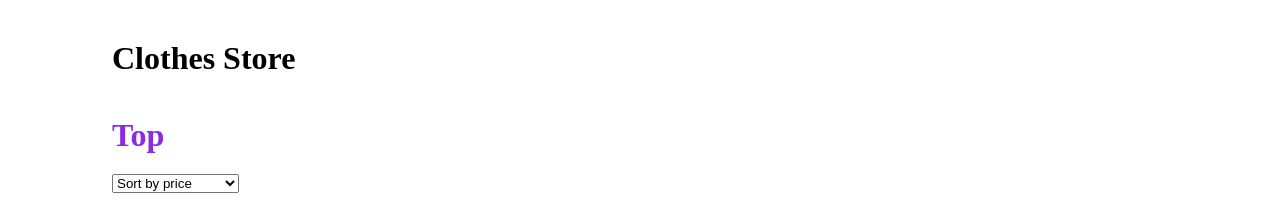
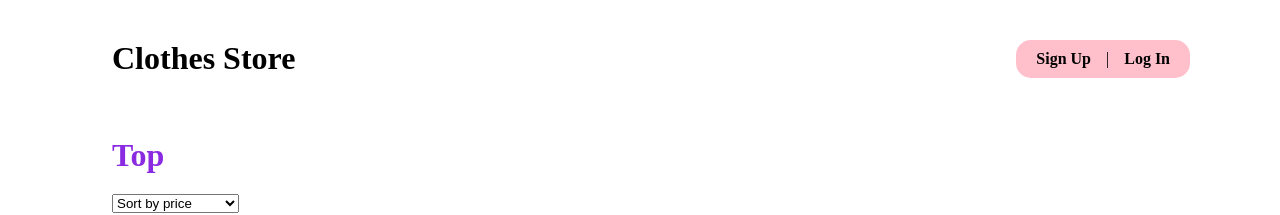
Before and after one commit to lubov-bu/store-company, a React (Create React App) app: page / in a window 1280 px wide. Shown: the top 215 px of the page. Built offline with nearby package versions, Linux system fonts and the light colour scheme.

Commit message:
create navigation panel

```diff
--- a/src/App.js
+++ b/src/App.js
@@ -1,12 +1,13 @@
-import React, {useState} from 'react';
+import React from 'react';
 import './styles/app.css'
 import ProductsList from "./components/ProductsList";
+import NavPanel from "./components/UI/Navigation/NavPanel";
 
 function App() {
 
   return (
     <div className="App">
-        <h1 className="app__name">Clothes Store</h1>
+        <NavPanel/>
         <ProductsList title="Top"/>
         <ProductsList title="Shoes"/>
     </div>
--- a/src/components/ProductsList.jsx
+++ b/src/components/ProductsList.jsx
@@ -1,7 +1,6 @@
 import React, {useState} from 'react';
 import Product from "./Product";
-import PriceFilter from "./select/PriceFilter";
-import {selectOptions} from "@testing-library/user-event/dist/select-options";
+import PriceFilter from "./UI/select/PriceFilter";
 
 
 const ProductsList = ({title}) => {
@@ -18,7 +17,7 @@ const ProductsList = ({title}) => {
 
     const [selectedSort, setSelectedSort] = useState('')
 
-    const sortPriceToLess = (sort) => {
+    const sortPrice = (sort) => {
         setSelectedSort(sort);
 
         if (sort === "min-price") {
@@ -34,7 +33,7 @@ const ProductsList = ({title}) => {
                 <h1 className="products__title">{title}</h1>
                 <PriceFilter
                     value={selectedSort}
-                    onChange={sortPriceToLess}
+                    onChange={sortPrice}
                     defaultValue="Sort by price"
                     options={[
                         {value: 'min-price', name: 'High to less price'},
--- /dev/null
+++ b/src/components/UI/Navigation/NavPanel.jsx
@@ -0,0 +1,17 @@
+import React from 'react';
+import cl from './NavPanel.module.css'
+
+const NavPanel = () => {
+    return (
+        <div className={cl.nav}>
+            <h1 className="app__name">Clothes Store</h1>
+            <a href="#" className={cl.nav__links}>
+                <strong>Sign Up</strong>
+                <p>|</p>
+                <strong>Log In</strong>
+            </a>
+        </div>
+    );
+};
+
+export default NavPanel;
--- /dev/null
+++ b/src/components/UI/Navigation/NavPanel.module.css
@@ -0,0 +1,16 @@
+.nav {
+    display: flex;
+    justify-content: space-between;
+    align-items: center;
+}
+
+.nav__links {
+    display: flex;
+    background: pink;
+    padding: 10px 20px;
+    border-radius: 15px;
+}
+
+.nav__links > p {
+    margin: 0 15px;
+}
--- a/src/styles/app.css
+++ b/src/styles/app.css
@@ -17,6 +17,7 @@
 
 .app__name {
     margin: 40px 0;
+    width: 30%;
 }
 
 h1 {
```
Also changed, not shown: src/components/UI/Modals/Form/LogInForm.jsx (added, +12 -0 lines), src/components/UI/Modals/LogInModal.jsx (added, +16 -0 lines), src/components/UI/Modals/LogInModal.module.css (added, +22 -0 lines), src/components/UI/Modals/Form/LogInForm.module.css (added), src/components/UI/select/PriceFilter.jsx (renamed from src/components/select/PriceFilter.jsx).
